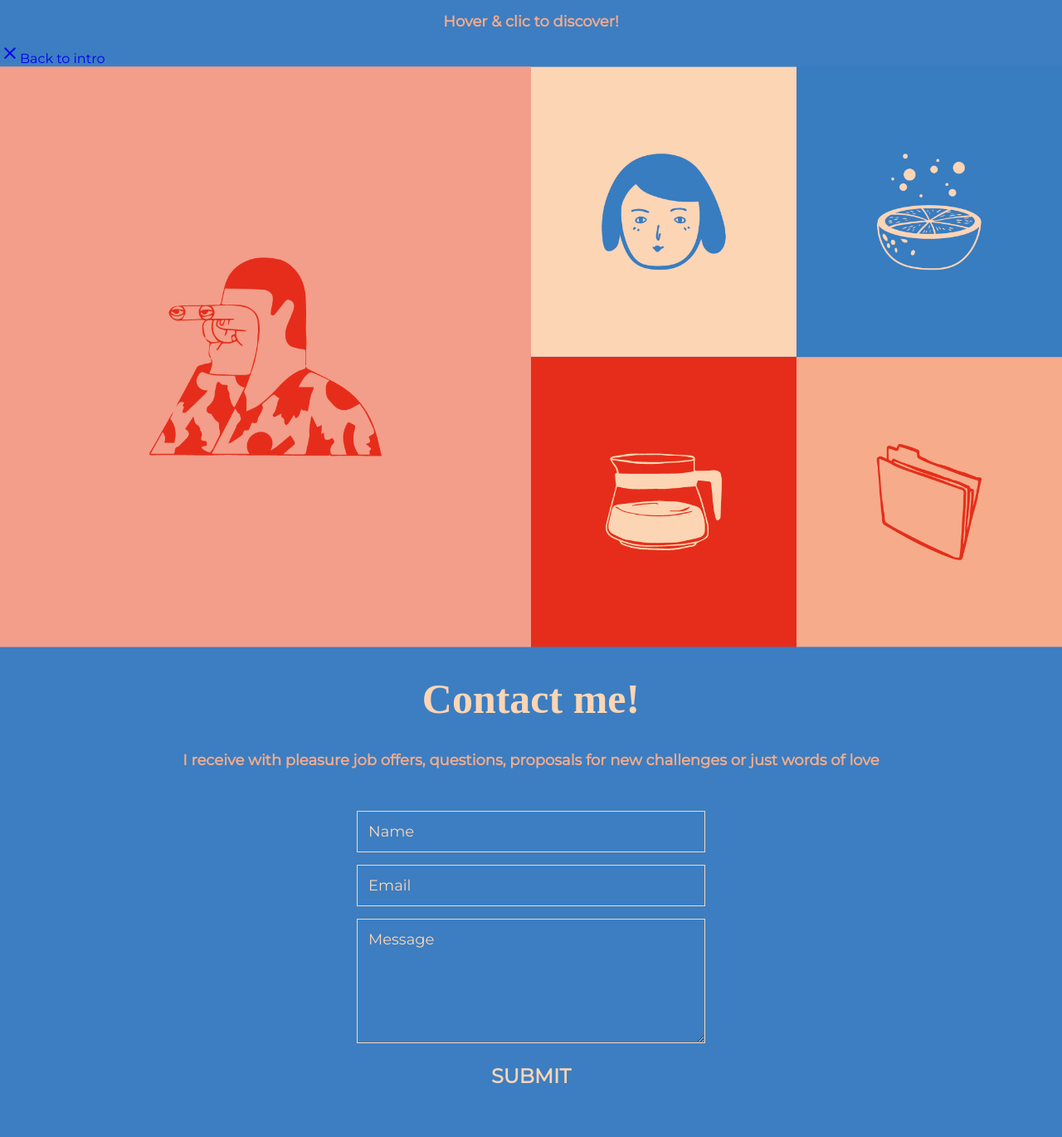
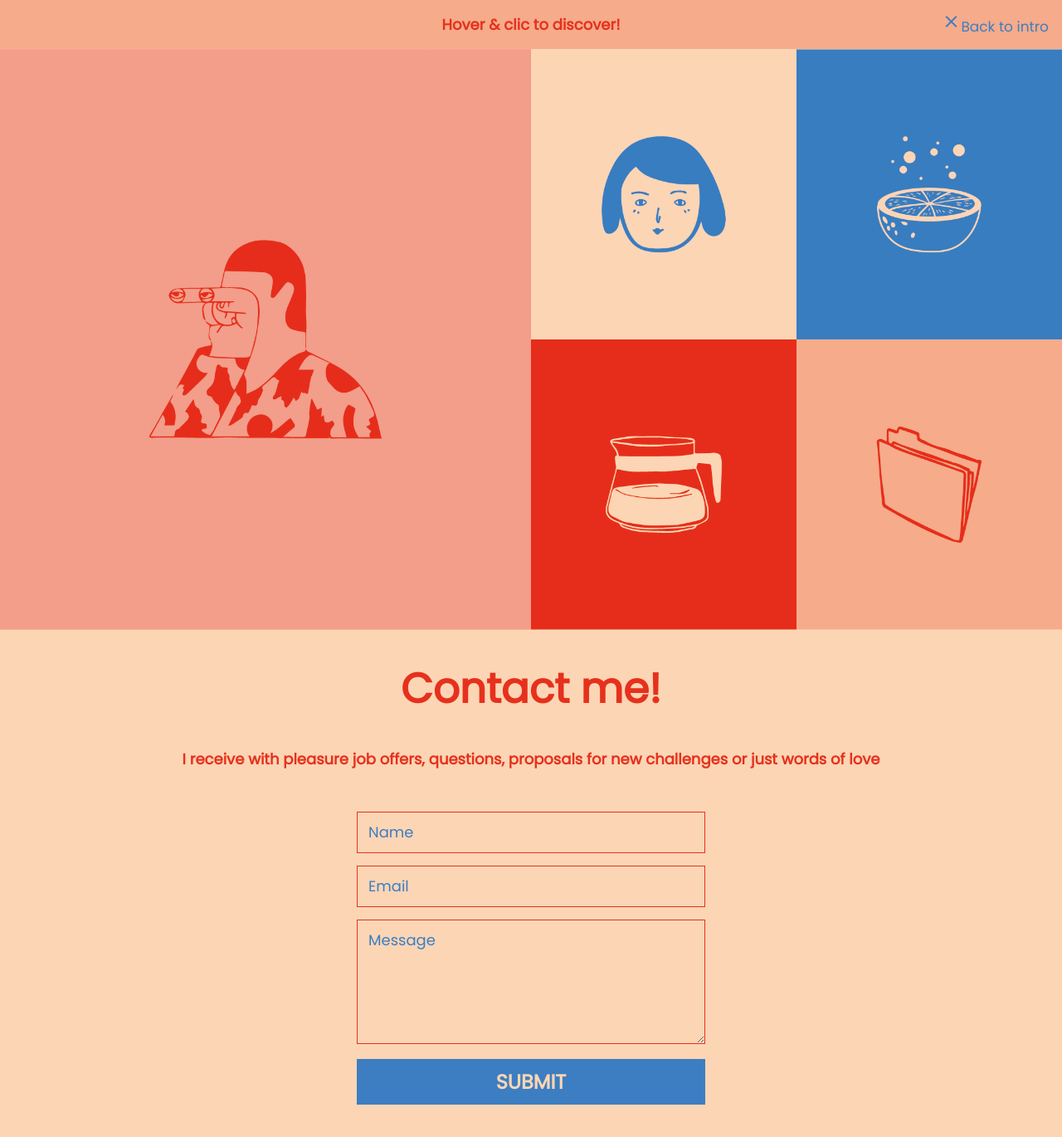
Before and after one commit to ChloeHal/chloehalVcard.github.io, a plain HTML site: page index.html in a window 1280 px wide. Shown: the whole page at 83% size. Drawn offline with Linux system fonts and the light colour scheme.

Commit message:
Update style.css

```diff
--- a/style.css
+++ b/style.css
@@ -1,27 +1,27 @@
 
 html {
-    font-family: 'Montserrat';
+    font-family: 'poppins';
     -ms-text-size-adjust: 100%;
     -webkit-text-size-adjust: 100%;}
 
     body {
-        background: #3c7ec1;
+        background: #fcd5b5;
         margin: 0px;
         padding: 0;
-        font-family: 'montserrat';
+        font-family: 'poppins';
 
       }
 
 h1{
     text-align: center;
-    color: #fcd5b5;
-    font-family: 'abril fatface';
+    color: #e6311c;
+    font-family: 'poppins';
     font-size: 50px;
 }
 h2{
     text-align: center;
-    color: #f6ab8b;
-    font-family: 'montserrat';
+    color: #e6311c;
+    font-family: 'poppins';
     font-size: large;
 
 }
@@ -120,12 +120,12 @@ width: 100%;
 
 .contacttext {
     color: #e6311c;
-    font-size: 30px;
+    font-size: 25px;
     position: absolute;
     top: 50%;
     left: 50%;
     transform: translate(-50%, -50%);
-    font-family: 'montserrat';
+    font-family: 'poppins';
 }
 .coverlayFade{
     height: 100%;
@@ -157,7 +157,7 @@ width: 100%;
     top: 50%;
     left: 50%;
     transform: translate(-50%, -50%);
-    font-family: 'montserrat';
+    font-family: 'poppins';
 }
 .cvoverlayFade{
     height: 100%;
@@ -190,7 +190,7 @@ width: 100%;
     top: 50%;
     left: 50%;
     transform: translate(-50%, -50%);
-    font-family: 'montserrat';
+    font-family: 'poppins';
 }
 .foverlayFade{
     height: 100%;
@@ -217,12 +217,12 @@ width: 100%;
 
 .skillstext {
     color: #fcd5b5;
-    font-size: 20px;
+    font-size: 17px;
     position: absolute;
     top: 50%;
     left: 50%;
     transform: translate(-50%, -50%);
-    font-family: 'montserrat';
+    font-family: 'poppins';
 }
 .skillsoverlayFade{
     height: 100%;
@@ -279,18 +279,18 @@ width: 100%;
 /*--------------------form--------------------*/
 form { max-width:420px; margin:50px auto; }
 ::placeholder{
-    color: #fcd5b5;
-    font-family:'montserrat';
+    color: #3c7ec1;
+    font-family:'poppins';
 }
 
 .feedback-input {
-  color:#fcd5b5;
-  font-family: 'Helvetica';
+  color:#e6311c;
+  font-family: 'poppins';
   font-weight:0;
   font-size: 18px;
   line-height: 22px;
   background-color: transparent;
-  border: 1.5px solid #fcd5b5;
+  border: 1.5px solid #e6311c;
   transition: all 0.3s;
   padding: 13px;
   margin-bottom: 15px;
@@ -300,8 +300,8 @@ form { max-width:420px; margin:50px auto; }
 }
 
 .feedback-input:focus {
-    border:2px solid #f6ab8b;
-background-color: #3c7ec1; }
+    border:2px solid #3c7ec1;
+background-color: #fcd5b5; }
 
 textarea {
   height: 150px;
@@ -311,7 +311,7 @@ textarea {
 }
 
 [type="submit"] {
-  font-family: 'Montserrat';
+  font-family: 'poppins';
   width: 100%;
   background:#3c7ec1;
   border:0;
@@ -328,6 +328,64 @@ textarea {
     background:#f6ab8b;
 color:#3c7ec1 ; }
 
+/* Add a black background color to the top navigation */
+.topnav {
+  position: relative;
+  background-color: #f6ab8b;
+  overflow: hidden;
+}
+.topnav a.active {
+  background-color: #f6ab8b;
+  color: #fcd5b5;
+}
+.topnav a.active:hover{
+  background-color: #f6ab8b;
+  color: #f6ab8b;
+}
+/* Style the links inside the navigation bar */
+.topnav a {
+  float: left;
+  color: #3c7ec1;
+  text-align: center;
+  padding: 14px 16px;
+  text-decoration: none;
+  font-size: 17px;
+}
+
+/* Change the color of links on hover */
+.topnav a:hover {
+  background-color: #e6311c;
+  color: #f6ab8b;
+}
+
+
+/* Centered section inside the top navigation */
+.topnav-centered a {
+  float: none;
+  position: absolute;
+  top: 50%;
+  left: 50%;
+  transform: translate(-50%, -50%);
+}
+
+/* Right-aligned section inside the top navigation */
+.topnav-right {
+  float: right;
+}
+
+@media screen and (max-width: 600px) {
+  .topnav a, .topnav-right {
+    float: none;
+    display: block;
+  }
+
+  .topnav-centered a {
+    position: relative;
+    top: 0;
+    left: 0;
+    transform: none;
+  }
+}
 /*------------*/
 @media (max-width: 1700px) {
   .container {
@@ -359,7 +417,7 @@ color:#3c7ec1 ; }
         font-size: 35px;
       }
       .skillstext{
-        font-size: 25px;
+        font-size: 20px;
       }
       }
 
@@ -380,7 +438,7 @@ grid-auto-flow: row;
           }
 
           .contacttext{
-            font-size: 35px;
+            font-size: 25px;
            }
           .cvtext{
             font-size: 70px;
@@ -389,7 +447,7 @@ grid-auto-flow: row;
             font-size: 45px;
           }
           .skillstext{
-            font-size: 30px;
+            font-size: 25px;
           }
           h2{
             font-size: 25px;
```
